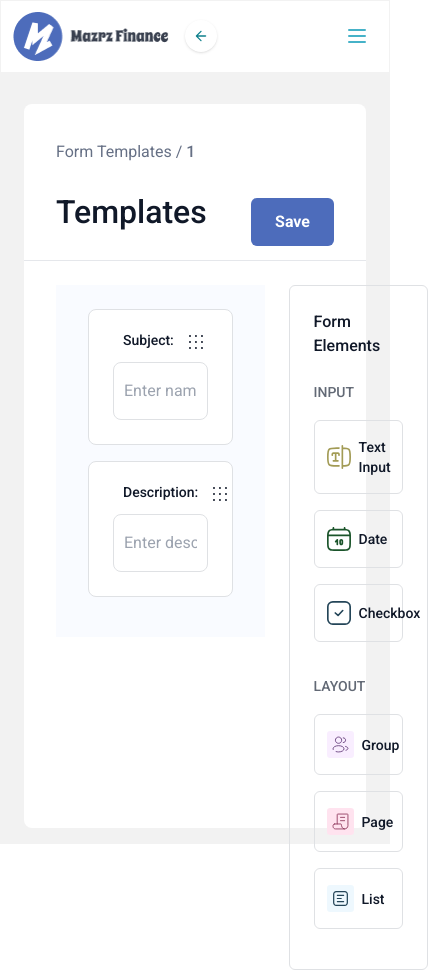
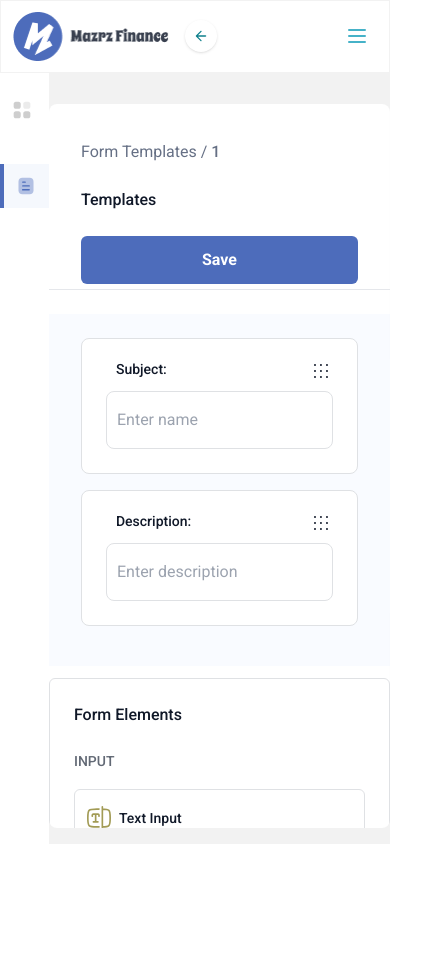
Before and after one commit to GideonOdiokine/Youverify-frontend-task, a Nuxt app: page /details/1 in a window 390 px wide. Shown: the whole page, 428 px wide, since content can reach past the window. After the commit the page ends 844 px from the top, so only its background shows below. Built offline with nearby package versions, Linux system fonts and the light colour scheme.

Commit message:
completed mobile view for details page

```diff
--- a/pages/details/[id]/index.vue
+++ b/pages/details/[id]/index.vue
@@ -1,7 +1,7 @@
 <template>
-  <div class="mt-[80px] pt-6 px-6">
+  <div class="mt-[80px] pt-6 md:px-6">
     <div
-      class="bg-white rounded-lg !h-[calc(100vh-120px)] md:overflow-y-scroll pb-6"
+      class="bg-white rounded-lg !h-[calc(100vh-120px)] overflow-y-scroll pb-6"
     >
       <!-- Top -->
       <div class="border-b-[##ECEDEF] border-b mb-6">
@@ -9,24 +9,26 @@
           Form Templates /
           <span class="font-medium">{{ $route.params.id }}</span>
         </div>
-        <div class="flex justify-between items-center px-[32px]">
-          <h3 class="text-[#101828] text-[32px] font-medium pb-6">Templates</h3>
+        <div class="md:flex justify-between items-center px-[32px]">
+          <h3 class="text-[#101828] md:text-[32px] font-medium pb-6">
+            Templates
+          </h3>
           <button
-            class="py-3 rounded-[6px] mb-[5px] text-white text-base font-semibold px-6 bg-[#4D6CBB]"
+            class="py-3 px-3 rounded-[6px] mb-[5px] w-full md:w-auto text-white text-base font-semibold md:px-6 bg-[#4D6CBB]"
           >
             Save
           </button>
         </div>
       </div>
-      <div class="px-[32px]">
-        <div class="flex justify-between gap-6">
+      <div class="md:px-[32px]">
+        <div class="md:flex justify-between gap-6">
           <!-- Left -->
 
           <div
             :class="{
               'border-[#4D6CBB] border-2 rounded-lg': droppedItems.length > 0,
             }"
-            class="bg-[#F9FBFF] px-8 py-6 w-3/4 h-max"
+            class="bg-[#F9FBFF] px-8 py-6 md:w-3/4 h-max mb-3 md:!mb-0"
             @dragover.prevent
             @drop="onDrop"
           >
@@ -209,7 +211,9 @@
             <!-- <button @click="printFormData">Print Form Data</button> -->
           </div>
           <!-- Right -->
-          <div class="w-2/4 border border-[#DFE1E4] rounded-md py-6 px-6">
+          <div
+            class="w-full md:w-2/4 border border-[#DFE1E4] rounded-md py-6 px-6"
+          >
             <h3 class="text-[#101828] text-base font-medium pb-6">
               Form Elements
             </h3>
```
